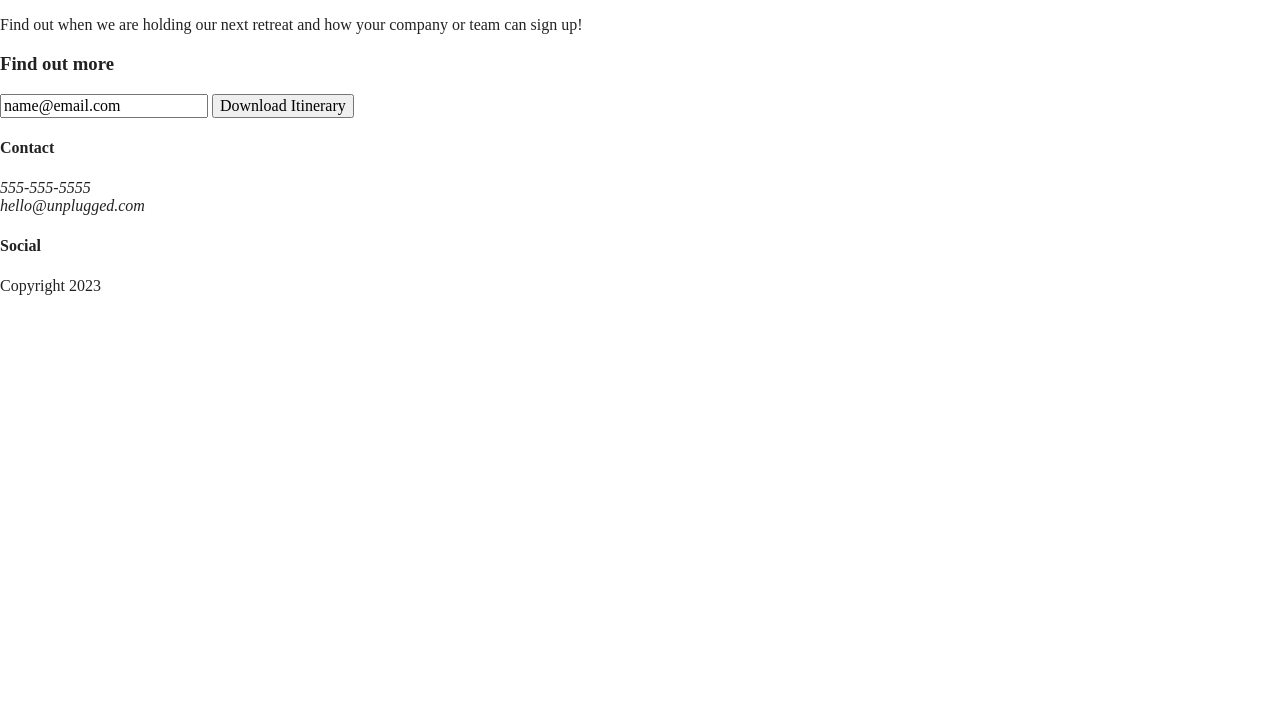
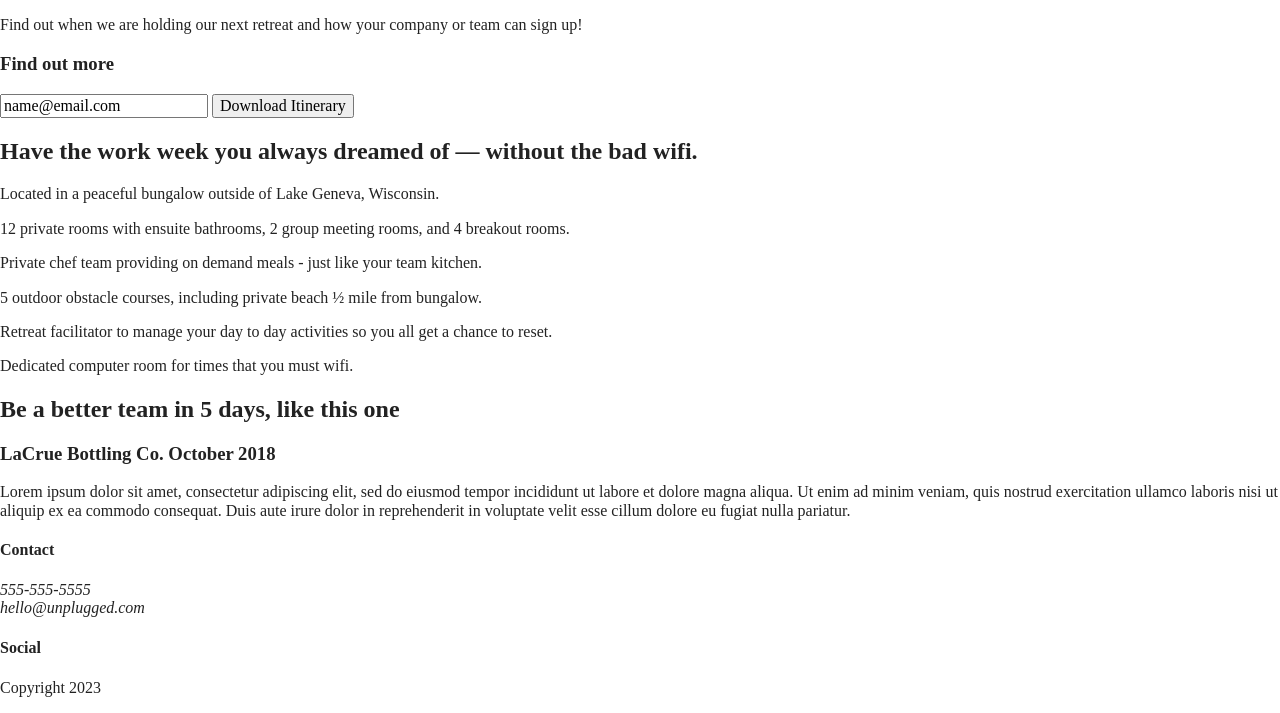
Before and after one commit to Eduardo-SP/unplugged-project, a website built with Parcel: page index.html in a window 1280 px wide. Shown: the part 176-889 px from the top of the page. Before the commit the page ends 800 px from the top, so only its background shows below. Built offline with nearby package versions, Linux system fonts and the light colour scheme.

Commit message:
added last of the html main content for homepage

```diff
--- a/index.html
+++ b/index.html
@@ -54,6 +54,54 @@
         </div>
       </div>
     </aside>
+    <section class="features">
+      <div class="content-wrapper">
+        <h2>Have the work week you always dreamed of — without the bad wifi.</h2>
+        <div class="features-items">
+          <article>
+            <p class="fontawesome-icon"></p>
+            <p class="features-item-description">Located in a peaceful bungalow outside of Lake Geneva, Wisconsin.</p>
+          </article>
+          <article>
+            <p class="fontawesome-icon"></p>
+            <p class="features-item-description">12 private rooms with ensuite bathrooms, 2 group meeting rooms, and 4
+              breakout rooms.</p>
+          </article>
+          <article>
+            <p class="fontawesome-icon"></p>
+            <p class="features-item-description">Private chef team providing on demand meals - just like your team
+              kitchen.</p>
+          </article>
+          <article>
+            <p class="fontawesome-icon"></p>
+            <p class="features-item-description">5 outdoor obstacle courses, including private beach ½ mile from
+              bungalow.</p>
+          </article>
+          <article>
+            <p class="fontawesome-icon"></p>
+            <p class="features-item-description">Retreat facilitator to manage your day to day activities so you all get
+              a chance to reset.</p>
+          </article>
+          <article>
+            <p class="fontawesome-icon"></p>
+            <p class="features-item-description">Dedicated computer room for times that you must wifi.</p>
+          </article>
+        </div>
+      </div>
+    </section>
+    <section class="reviews">
+      <div class="content-wrapper">
+        <h2>Be a better team in 5 days, like this one</h2>
+        <article>
+          <h3>LaCrue Bottling Co.
+            October 2018</h3>
+          <p>Lorem ipsum dolor sit amet, consectetur adipiscing elit, sed do eiusmod tempor incididunt ut labore et
+            dolore magna aliqua. Ut enim ad minim veniam, quis nostrud exercitation ullamco laboris nisi ut aliquip ex
+            ea commodo consequat. Duis aute irure dolor in reprehenderit in voluptate velit esse cillum dolore eu fugiat
+            nulla pariatur. </p>
+        </article>
+      </div>
+    </section>
   </main>
   <footer>
     <div class="content-wrapper">
```
